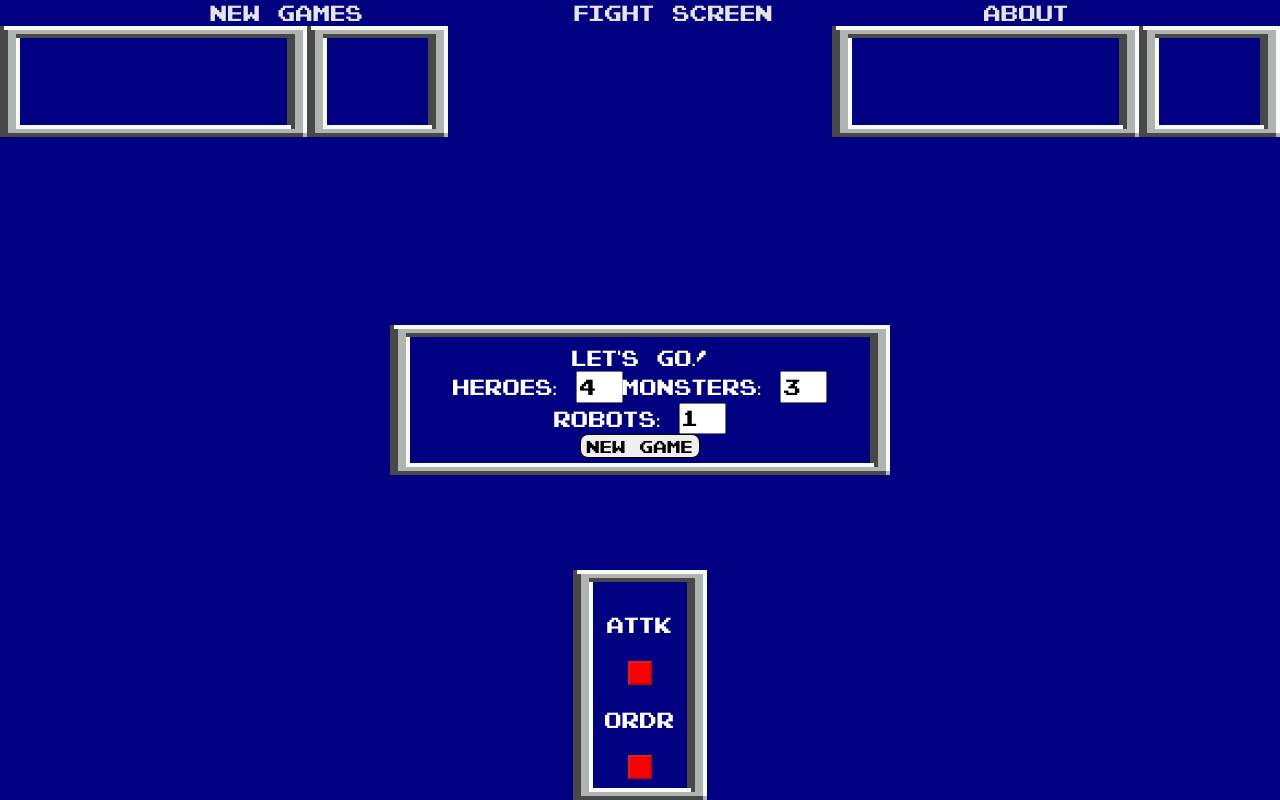
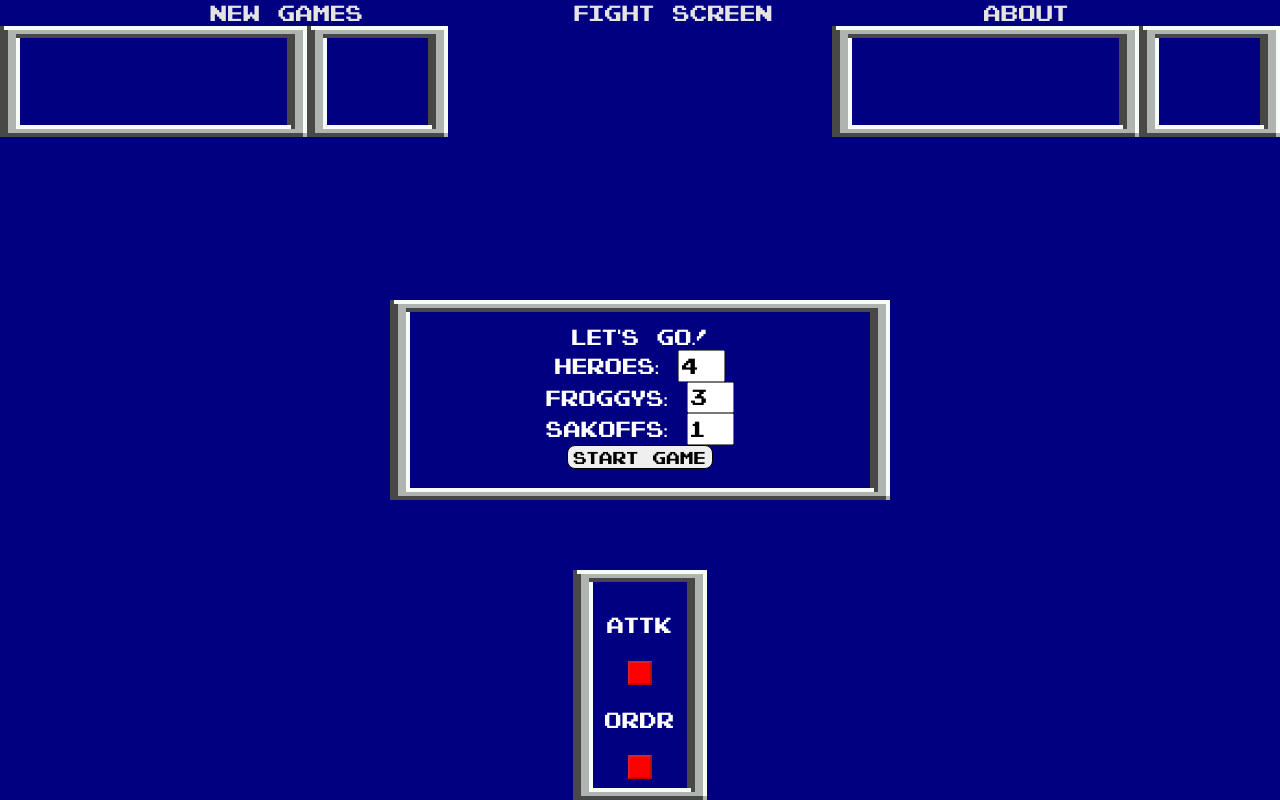
Before and after one commit to willashe/rpg-battle, a React (Create React App) app: page /battle in a window 1280 px wide. Built offline with nearby package versions, Linux system fonts and the light colour scheme.

Commit message:
refine new game menu

```diff
--- a/src/components/NewGameMenu.tsx
+++ b/src/components/NewGameMenu.tsx
@@ -63,7 +63,8 @@ const NewGameMenu = () => {
         left: '50%',
         transform: 'translate(-50%, -50%)',
         width: 500,
-        height: 150,
+        height: 200,
+        padding: '1.5rem 0 0',
         zIndex: 10, // TODO: might be worth building a simple dialog controller for windows like this
       }}
     >
@@ -86,7 +87,8 @@ const NewGameMenu = () => {
         min="1"
         max="4"
       />
-      <label htmlFor="numLeftEnemies">Monsters: </label>
+      <br />
+      <label htmlFor="numLeftEnemies">Froggys: </label>
       <input
         type="number"
         id="numLeftEnemies"
@@ -98,7 +100,8 @@ const NewGameMenu = () => {
         min={numRightEnemies === 0 ? 1 : 0}
         max={numRightEnemies === 3 ? 1 : numRightEnemies === 2 ? 2 : 3}
       />
-      <label htmlFor="numRightEnemies">Robots: </label>
+      <br />
+      <label htmlFor="numRightEnemies">Sakoffs: </label>
       <input
         type="number"
         id="numRightEnemies"
@@ -115,7 +118,7 @@ const NewGameMenu = () => {
         onClick={startNewGame}
         disabled={numLeftEnemies + numRightEnemies <= 0}
       >
-        New Game
+        Start Game
       </Button>
     </Window>
   );
```
